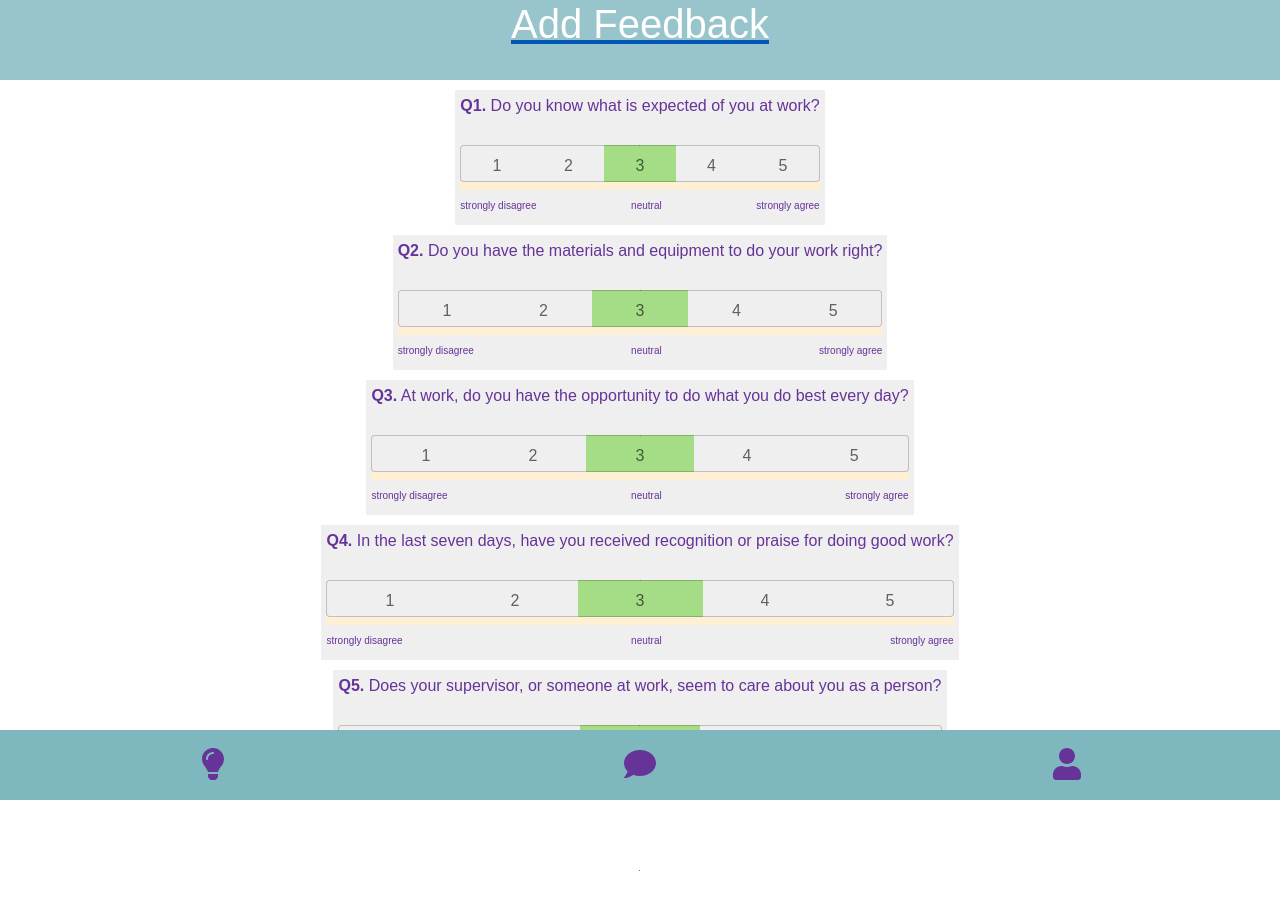
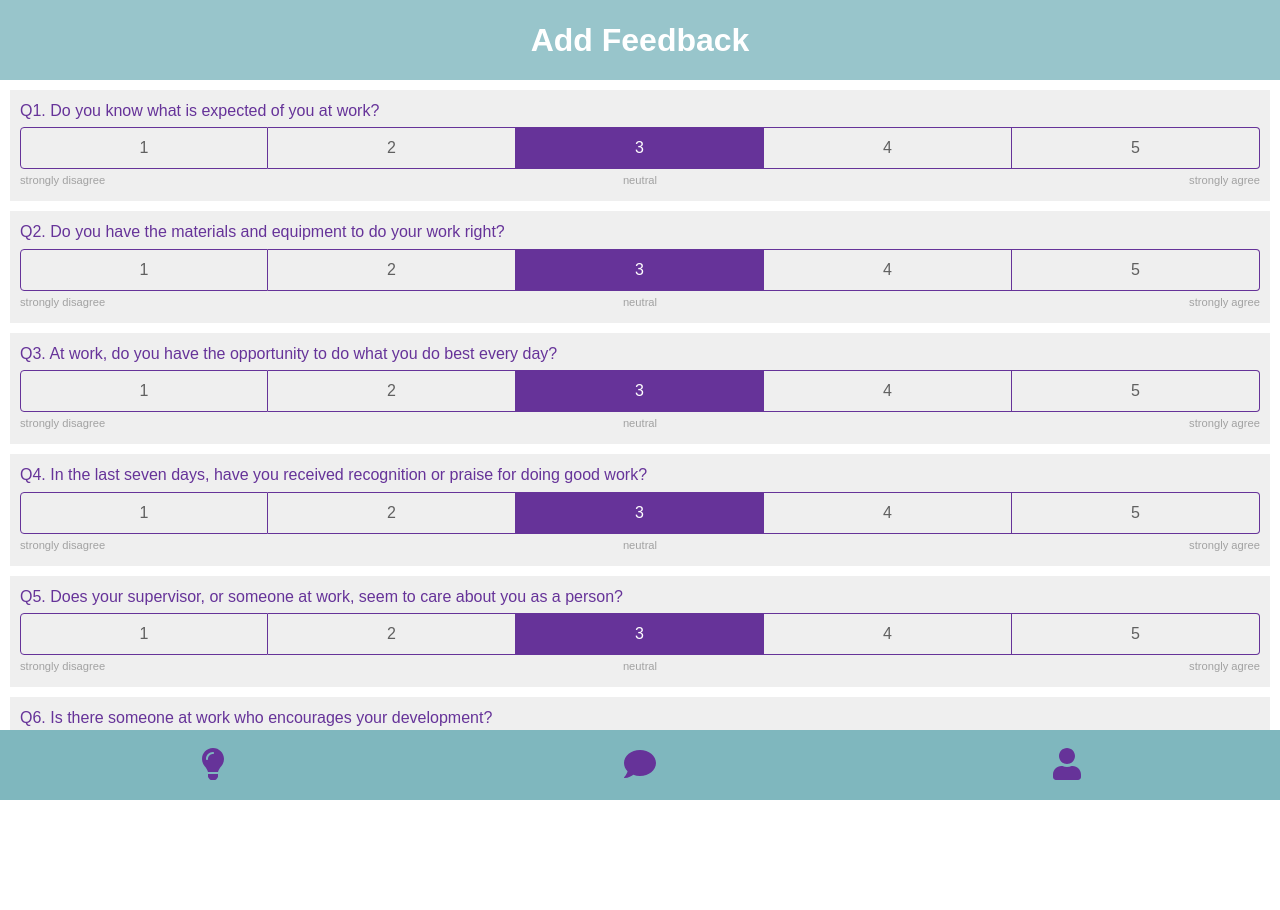
Before and after one commit to leojclarke/idyeahs, a React (Create React App) app: page /feedback/add in a window 1280 px wide. Shown: the top 910 px of the page. After the commit the page ends 800 px from the top, so only its background shows below. Built offline with nearby package versions, Linux system fonts and the light colour scheme; what uid would draw is missing.

Commit message:
Fix styling issues

```diff
--- a/package.json
+++ b/package.json
@@ -22,6 +22,7 @@
     "@fortawesome/fontawesome-svg-core": "^1.2.18",
     "@fortawesome/free-solid-svg-icons": "^5.8.2",
     "@fortawesome/react-fontawesome": "^0.1.4",
+    "@material-ui/core": "^4.0.0-rc.0",
     "babel-plugin-styled-components": "1.10.0",
     "bootstrap": "^4.3.1",
     "chart.js": "^2.8.0",
--- a/public/index.html
+++ b/public/index.html
@@ -10,13 +10,6 @@
 
     <link rel="manifest" href="%PUBLIC_URL%/manifest.json" />
 
-    <link
-      rel="stylesheet"
-      href="https://maxcdn.bootstrapcdn.com/bootstrap/4.3.1/css/bootstrap.min.css"
-      integrity="sha384-ggOyR0iXCbMQv3Xipma34MD+dH/1fQ784/j6cY/iJTQUOhcWr7x9JvoRxT2MZw1T"
-      crossorigin="anonymous"
-      />
-
     <title>IDYEAHS</title>
   </head>
   <body>
--- a/src/app/App.js
+++ b/src/app/App.js
@@ -14,7 +14,7 @@ import UserLogin from './UserLogin';
 import mockIdeas from './MockIdeasData';
 import GallupTwelveQuestions from './Gallup12Questions';
 import FeedbackResultsPage from './FeedbackResults';
-import FeedbackForm from './FeedbackFormStyledRadioButtons';
+import FeedbackForm from './FeedbackForm';
 
 const Grid = styled.div`
   display: grid;
@@ -88,9 +88,8 @@ export default function App() {
 
   return (
     <Router>
+      <GlobalStyles />
       <Grid>
-        <GlobalStyles />
-
         <Route
           exact
           path="/"
@@ -150,6 +149,7 @@ export default function App() {
             </>
           )}
         />
+
         <Route
           exact
           path="/feedback/add"
@@ -159,8 +159,6 @@ export default function App() {
               <FeedbackForm
                 questions={GallupTwelveQuestions}
                 handleSubmit={handleFeedbackSubmit}
-                onChange={handleOptionChange}
-                isSelected={isSelected}
                 history={props.history}
               />
             </>
--- a/src/app/FeedbackForm.js
+++ b/src/app/FeedbackForm.js
@@ -1,37 +1,109 @@
 import React from 'react';
 import styled from 'styled-components';
 
-const StyledForm = styled.form`
+const Grid = styled.div`
   display: grid;
+  justify-items: stretch;
+  align-items: stretch;
   padding: 10px;
   overflow: scroll;
 `;
 
+const StyledForm = styled.form`
+  display: grid;
+  grid-gap: 10px;
+`;
+
 const StyledQuestionContainer = styled.div`
   display: grid;
-  grid-template-rows: 1fr 1fr;
+  grid-template-rows: auto auto auto;
   padding: 10px;
-  margin-bottom: 20px;
-  line-height: 1.4rem;
   color: rebeccapurple;
   background: #efefef;
 `;
 
 const StyledQuestion = styled.div`
+  display: grid;
+  align-items: stretch;
   color: rebeccapurple;
   font-size: 1rem;
-  padding-bottom: 10px;
+  line-height: 1.4rem;
+  padding-bottom: 5px;
 `;
 
-const StyledResponse = styled.div`
-  display: flex;
-  height: 35px;
-  align-content: center;
+const StyledRadioButtons = styled.div`
+  display: grid;
+  grid-template-columns: repeat(5, 1fr);
+  vertical-align: middle;
+  justify-content: center;
   color: rebeccapurple;
+
+  input {
+    display: none;
+  }
+
+  label {
+    background-color: #efefef;
+    color: rgba(0, 0, 0, 0.6);
+    font-weight: 400;
+    font-size: 1rem;
+    line-height: 1.5rem;
+    text-align: center;
+    padding: 8px 16px;
+    margin-right: 0px;
+    border-top: 1px solid rebeccapurple;
+    border-bottom: 1px solid rebeccapurple;
+    border-right: 1px solid rebeccapurple;
+    transition: all 0.2s ease-in-out;
+  }
+
+  label:hover {
+    cursor: pointer;
+  }
+
+  input:checked + label {
+    background-color: rebeccapurple;
+    color: white;
+  }
+
+  label:first-of-type {
+    border-radius: 4px 0 0 4px;
+    border-left: 1px solid rebeccapurple;
+  }
+
+  label:last-of-type {
+    border-radius: 0 4px 4px 0;
+    border-right: 1px solid rebeccapurple;
+  }
 `;
 
-const StyledSubmitButton = styled.button`
+const StyledLegend = styled.div`
   display: grid;
+  grid-template-columns: 1fr 1fr 1fr;
+  align-items: center;
+  font-size: 0.7rem;
+  margin: 0;
+  padding: 5px 0 5px 0;
+  color: #a2a2a2;
+
+  div:first-child {
+    display: grid;
+    justify-items: start;
+  }
+
+  div:nth-child(2) {
+    display: grid;
+    justify-items: center;
+  }
+
+  div:last-child {
+    display: grid;
+    justify-items: end;
+  }
+`;
+
+const StyledButton = styled.button`
+  display: flex;
   margin-bottom: 5px;
   padding: 5px;
   background: #dacc3e;
@@ -45,12 +117,15 @@ export default function FeedbackForm({ questions, handleSubmit, history }) {
   function handleFormSubmit(event, questions, history) {
     event.preventDefault();
     const form = event.target;
-    const answers = questions.map(question => form[`q-${question.id}`].value);
+    const answers = questions.map(
+      question => form[`q-${question.id + 1}`].value
+    );
     console.log('Answers:', answers);
     handleSubmit(answers, history);
   }
 
   return (
+    <Grid>
       <StyledForm
         id="addFeedback"
         onSubmit={event => handleFormSubmit(event, questions, history)}
@@ -58,50 +133,57 @@ export default function FeedbackForm({ questions, handleSubmit, history }) {
         {questions.map(question => (
           <StyledQuestionContainer key={question.id}>
             <StyledQuestion>
-            <strong>Q{question.id + 1}.</strong> {question.question_text_en}
+              Q{question.id + 1}. {question.question_text_en}
             </StyledQuestion>
-          <StyledResponse>
+
+            <StyledRadioButtons>
               <input
                 type="radio"
-              name={`q-${question.id}`}
-              id="radio-1"
+                name={`q-${question.id + 1}`}
+                id={`radio-${question.id + 'a'}`}
                 value="1"
               />
-            <label htmlFor="radio-1">strongly disagree</label>
+              <label htmlFor={`radio-${question.id + 'a'}`}>1</label>
               <input
                 type="radio"
-              name={`q-${question.id}`}
-              id="radio-2"
+                name={`q-${question.id + 1}`}
+                id={`radio-${question.id + 'b'}`}
                 value="2"
+              />
+              <label htmlFor={`radio-${question.id + 'b'}`}>2</label>
+              <input
+                type="radio"
+                name={`q-${question.id + 1}`}
+                id={`radio-${question.id + 'c'}`}
+                value="3"
                 defaultChecked={true}
               />
-            <label htmlFor="radio-2">disagree</label>
+              <label htmlFor={`radio-${question.id + 'c'}`}>3</label>
               <input
                 type="radio"
-              name={`q-${question.id}`}
-              id="radio-3"
-              value="3"
+                name={`q-${question.id + 1}`}
+                id={`radio-${question.id + 'd'}`}
+                value="4"
               />
-            <label htmlFor="radio-3">neutral</label>
+              <label htmlFor={`radio-${question.id + 'd'}`}>4</label>
               <input
                 type="radio"
-              name={`q-${question.id}`}
-              id="radio-4"
-              value="4"
-            />
-            <label htmlFor="radio-4">agree</label>
-            <input
-              type="radio"
-              name={`q-${question.id}`}
-              id="radio-5"
+                name={`q-${question.id + 1}`}
+                id={`radio-${question.id + 'e'}`}
                 value="5"
               />
-            <label htmlFor="radio-5">strongly agree</label>
-          </StyledResponse>
+              <label htmlFor={`radio-${question.id + 'e'}`}>5</label>
+            </StyledRadioButtons>
+            <StyledLegend>
+              <div>strongly disagree</div>
+              <div>neutral</div>
+              <div>strongly agree</div>
+            </StyledLegend>
           </StyledQuestionContainer>
         ))}
 
-      <StyledSubmitButton>Add Feedback</StyledSubmitButton>
+        <StyledButton>Add Feedback</StyledButton>
       </StyledForm>
+    </Grid>
   );
 }
--- a/src/app/FeedbackFormStyledRadioButtons.js
+++ /dev/null
@@ -1,175 +0,0 @@
-import React from 'react';
-import styled from 'styled-components';
-
-const Grid = styled.div`
-  display: grid;
-  padding: 10px;
-  overflow: scroll;
-`;
-
-const StyledForm = styled.form`
-  display: grid;
-`;
-
-const StyledQuestionContainer = styled.div`
-  display: grid;
-  grid-template-rows: 1fr 1fr 0.5fr;
-  justify-self: center;
-  align-self: center;
-  padding: 5px;
-  margin-bottom: 10px;
-  line-height: 1.4rem;
-  color: rebeccapurple;
-  background: #efefef;
-`;
-
-const StyledQuestion = styled.div`
-  color: rebeccapurple;
-  font-size: 1rem;
-  padding-bottom: 10px;
-`;
-
-const StyledResponse = styled.div`
-  background: papayawhip;
-  display: inline-flex;
-  vertical-align: middle;
-  flex-grow: 1;
-  justify-content: space-between;
-  height: 90%;
-  color: rebeccapurple;
-  justify-content: center;
-
-  input {
-    position: absolute;
-    height: 1px;
-    width: 1px;
-    border: 0;
-  }
-
-  label {
-    background-color: #efefef;
-    display: inline-block;
-    flex: 1 1 auto;
-    color: rgba(0, 0, 0, 0.6);
-    font-weight: 400;
-    font-size: 1rem;
-    line-height: 1.5rem;
-    text-align: center;
-    padding: 8px 16px;
-    margin-right: 0px;
-    border-top: 1px solid rgba(0, 0, 0, 0.2);
-    border-bottom: 1px solid rgba(0, 0, 0, 0.2);
-    transition: all 0.1s ease-in-out;
-  }
-
-  label:hover {
-    cursor: pointer;
-  }
-
-  input:checked + label {
-    background-color: #a5dc86;
-  }
-
-  label:first-of-type {
-    border-radius: 4px 0 0 4px;
-    border-left: 1px solid rgba(0, 0, 0, 0.2);
-  }
-
-  label:last-of-type {
-    border-radius: 0 4px 4px 0;
-    border-right: 1px solid rgba(0, 0, 0, 0.2);
-  }
-`;
-
-const StyledButton = styled.button`
-  display: flex;
-  margin-bottom: 5px;
-  padding: 5px;
-  background: #dacc3e;
-  justify-content: center;
-  color: white;
-  border: 1px solid #dacc3e;
-  font-size: 1.3em;
-`;
-
-const space_between = {
-  display: 'flex',
-  justifyContent: 'space-between',
-  fontSize: '10px',
-  margin: '0',
-};
-
-export default function FeedbackForm({ questions, handleSubmit, history }) {
-  function handleFormSubmit(event, questions, history) {
-    event.preventDefault();
-    const form = event.target;
-    const answers = questions.map(
-      question => form[`q-${question.id + 1}`].value
-    );
-    console.log('Answers:', answers);
-    handleSubmit(answers, history);
-  }
-
-  return (
-    <Grid>
-      <StyledForm
-        id="addFeedback"
-        onSubmit={event => handleFormSubmit(event, questions, history)}
-      >
-        {questions.map(question => (
-          <StyledQuestionContainer key={question.id}>
-            <StyledQuestion>
-              <strong>Q{question.id + 1}.</strong> {question.question_text_en}
-            </StyledQuestion>
-
-            <StyledResponse>
-              <input
-                type="radio"
-                name={`q-${question.id + 1}`}
-                id={`radio-${question.id + 'a'}`}
-                value="1"
-              />
-              <label htmlFor={`radio-${question.id + 'a'}`}>1</label>
-              <input
-                type="radio"
-                name={`q-${question.id + 1}`}
-                id={`radio-${question.id + 'b'}`}
-                value="2"
-              />
-              <label htmlFor={`radio-${question.id + 'b'}`}>2</label>
-              <input
-                type="radio"
-                name={`q-${question.id + 1}`}
-                id={`radio-${question.id + 'c'}`}
-                value="3"
-                defaultChecked={true}
-              />
-              <label htmlFor={`radio-${question.id + 'c'}`}>3</label>
-              <input
-                type="radio"
-                name={`q-${question.id + 1}`}
-                id={`radio-${question.id + 'd'}`}
-                value="4"
-              />
-              <label htmlFor={`radio-${question.id + 'd'}`}>4</label>
-              <input
-                type="radio"
-                name={`q-${question.id + 1}`}
-                id={`radio-${question.id + 'e'}`}
-                value="5"
-              />
-              <label htmlFor={`radio-${question.id + 'e'}`}>5</label>
-            </StyledResponse>
-            <div style={space_between}>
-              <div>strongly disagree</div>
-              <div>neutral</div>
-              <div>strongly agree</div>
-            </div>
-          </StyledQuestionContainer>
-        ))}
-
-        <StyledButton>Add Feedback</StyledButton>
-      </StyledForm>
-    </Grid>
-  );
-}
--- a/src/app/Header.js
+++ b/src/app/Header.js
@@ -4,13 +4,14 @@ import { NavLink } from 'react-router-dom';
 
 const Heading = styled.header`
   display: grid;
+  justify-content: center;
+  align-items: center;
   height: 80px;
   background: rgba(127, 183, 190, 0.8);
 `;
 
 const Title = styled.h1`
   display: grid;
-  align-self: center;
 
   color: white;
   text-align: center;
--- /dev/null
+++ b/src/app/LikertScaleRadioButtons.js
@@ -0,0 +1,2 @@
+import React from 'react';
+import styled from 'styled-components';
```
Also changed, not shown: 1 other file (tests, documents, lock files or other folders). Lines whose indentation alone changed are shown as unchanged.
